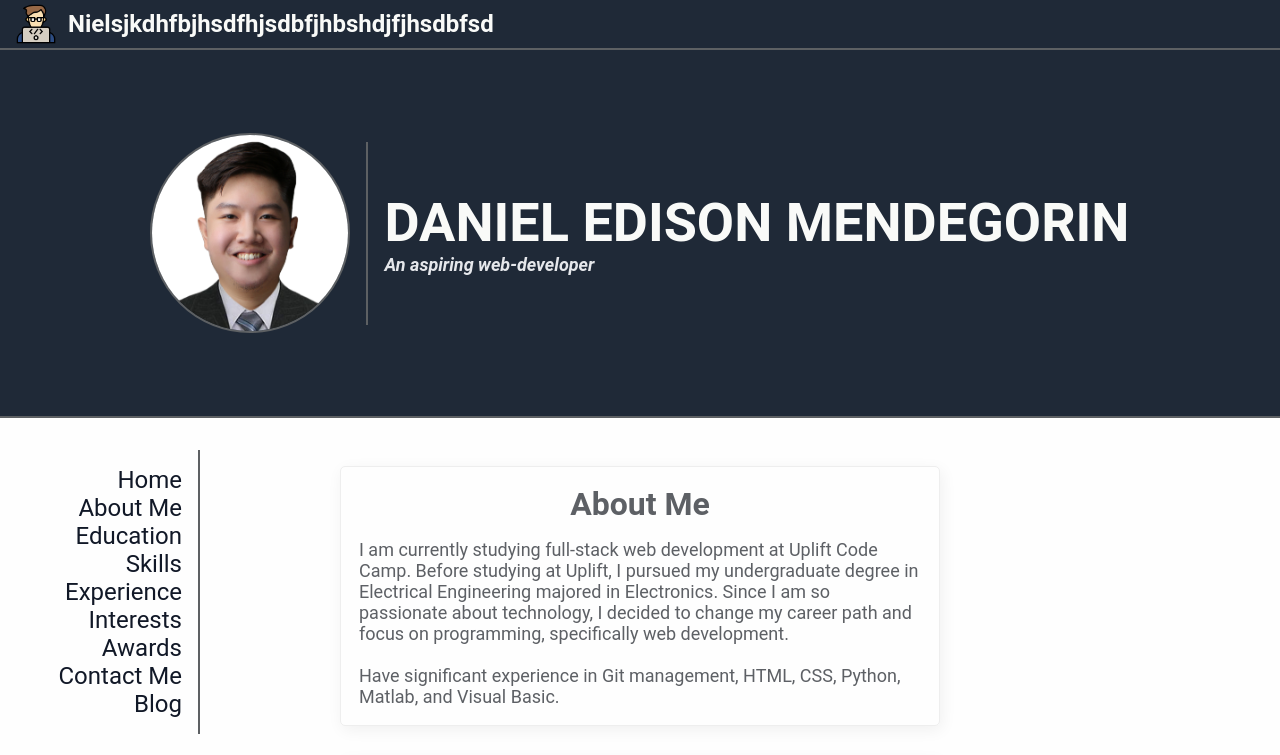
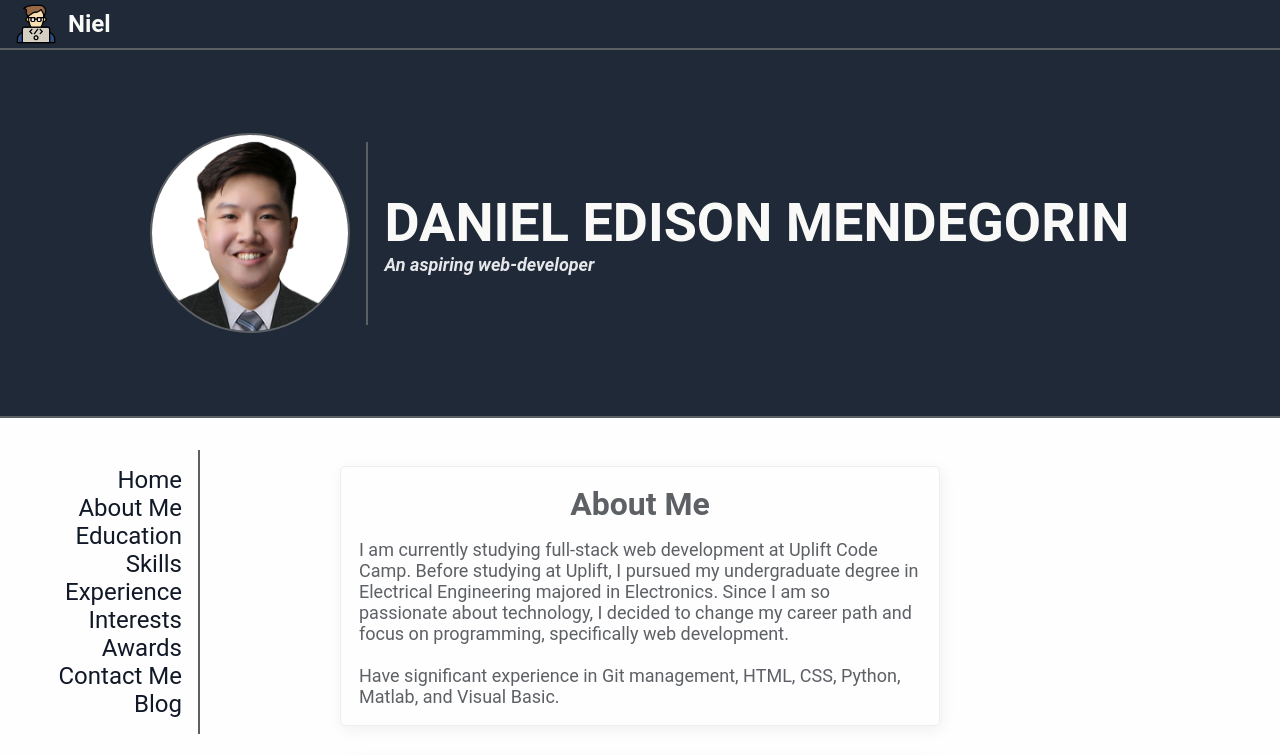
Before and after one commit to Avarice03/web-portfolio, a plain HTML site: page index.html in a window 1280 px wide. Shown: the top 755 px of the page. Drawn offline with Linux system fonts and the light colour scheme.

Commit message:
Update index.html

```diff
--- a/index.html
+++ b/index.html
@@ -14,7 +14,7 @@
     <div id="header">
       <div class="home">
         <img src="./assets/images/coding.png" alt="icon of a web developer">
-        <a href="#">Nielsjkdhfbjhsdfhjsdbfjhbshdjfjhsdbfsd</a>
+        <a href="#">Niel</a>
       </div>
       <div class="hamburger-menu">
         <input id="menu-toggle" type="checkbox">
```
